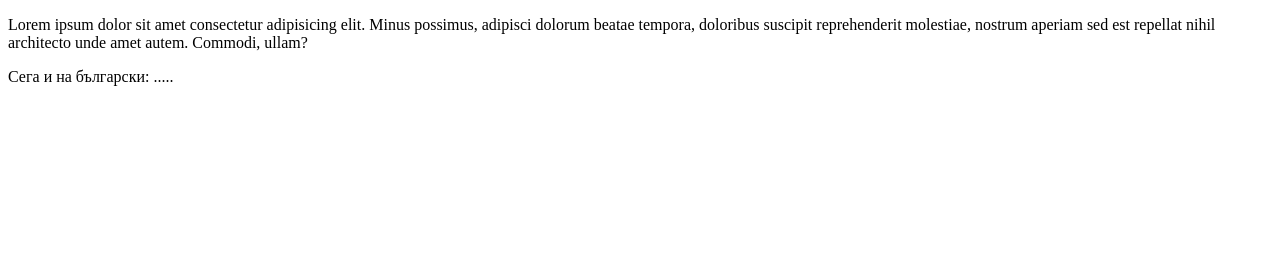
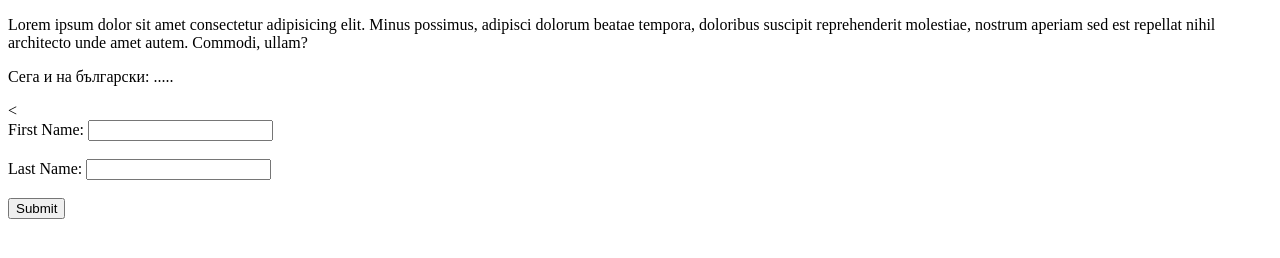
Before and after one commit to b-angelov/DevOps, a plain HTML site: page branching-resources/index.html in a window 1280 px wide. Drawn offline with Linux system fonts and the light colour scheme.

Commit message:
added: form

```diff
--- a/branching-resources/index.html
+++ b/branching-resources/index.html
@@ -15,6 +15,13 @@
             autem. Commodi, ullam?</p>
 			<p>Сега и на български: .....</p>
     </div>
+    <<form>
+        <label for="fname">First Name:</label>
+        <input type="text" id="fname" name="fname"><br><br>
+        <label for="lname">Last Name:</label>
+        <input type="text" id="lname" name="lname"><br><br>
+        <input type="submit" value="Submit">
+    </form>
 </body>
 
 </html>
```
